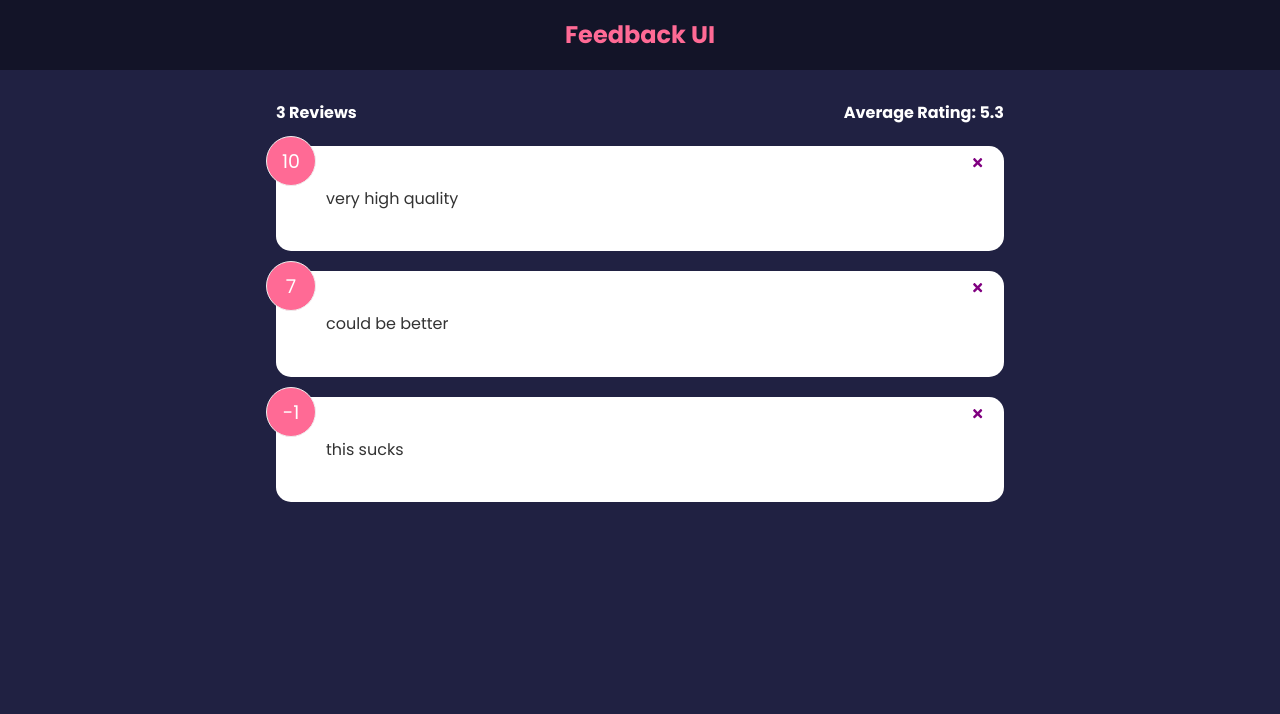
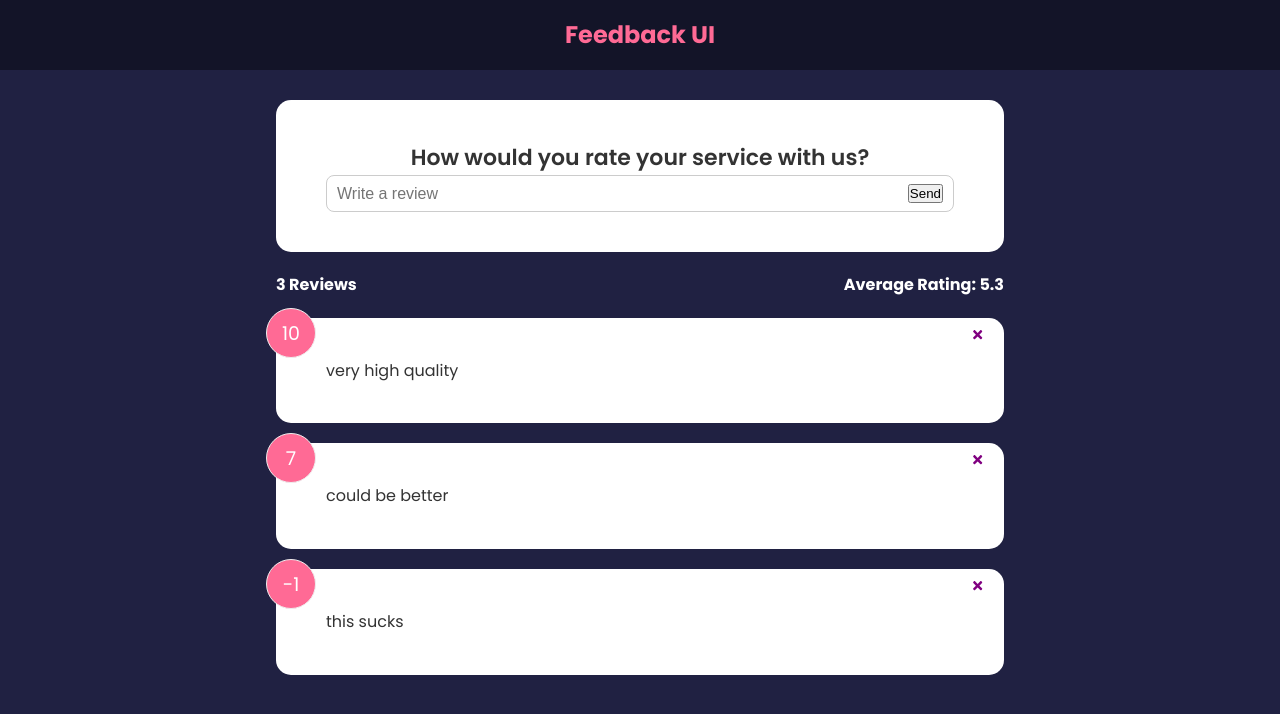
Before and after one commit to Jcorr15/feedback-app, a React (Create React App) app: page / in a window 1280 px wide. Shown: the top 714 px of the page. Built offline with nearby package versions, Linux system fonts and the light colour scheme.

Commit message:
Added FeedbackForm Component

```diff
--- a/src/App.js
+++ b/src/App.js
@@ -2,6 +2,7 @@
 import Header from './components/Header';
 import FeedbackList from './components/FeedbackList';
 import FeedbackStats from './components/FeedbackStats';
+import FeedbackForm from './components/FeedbackForm';
 import FeedbackData from './data/FeedbackData';
 
 function App() {
@@ -17,6 +18,7 @@
     <>
       <Header />
       <div className="container">
+        <FeedbackForm />
         <FeedbackStats feedback={feedback} />
         <FeedbackList feedback={feedback} handleDelete={deleteFeedback} />
       </div>
--- /dev/null
+++ b/src/components/FeedbackForm.jsx
@@ -0,0 +1,29 @@
+import { useState } from 'react';
+import Card from './shared/Card';
+
+function FeedbackForm() {
+  const [text, setText] = useState('');
+
+  const handleTextChange = e => {
+    setText(e.target.value);
+  };
+
+  return (
+    <Card>
+      <form>
+        <h2>How would you rate your service with us?</h2>
+        <div className="input-group">
+          <input
+            onChange={handleTextChange}
+            type="text"
+            placeholder="Write a review"
+            value={text}
+          />
+          <button type="submit">Send</button>
+        </div>
+      </form>
+    </Card>
+  );
+}
+
+export default FeedbackForm;
```
